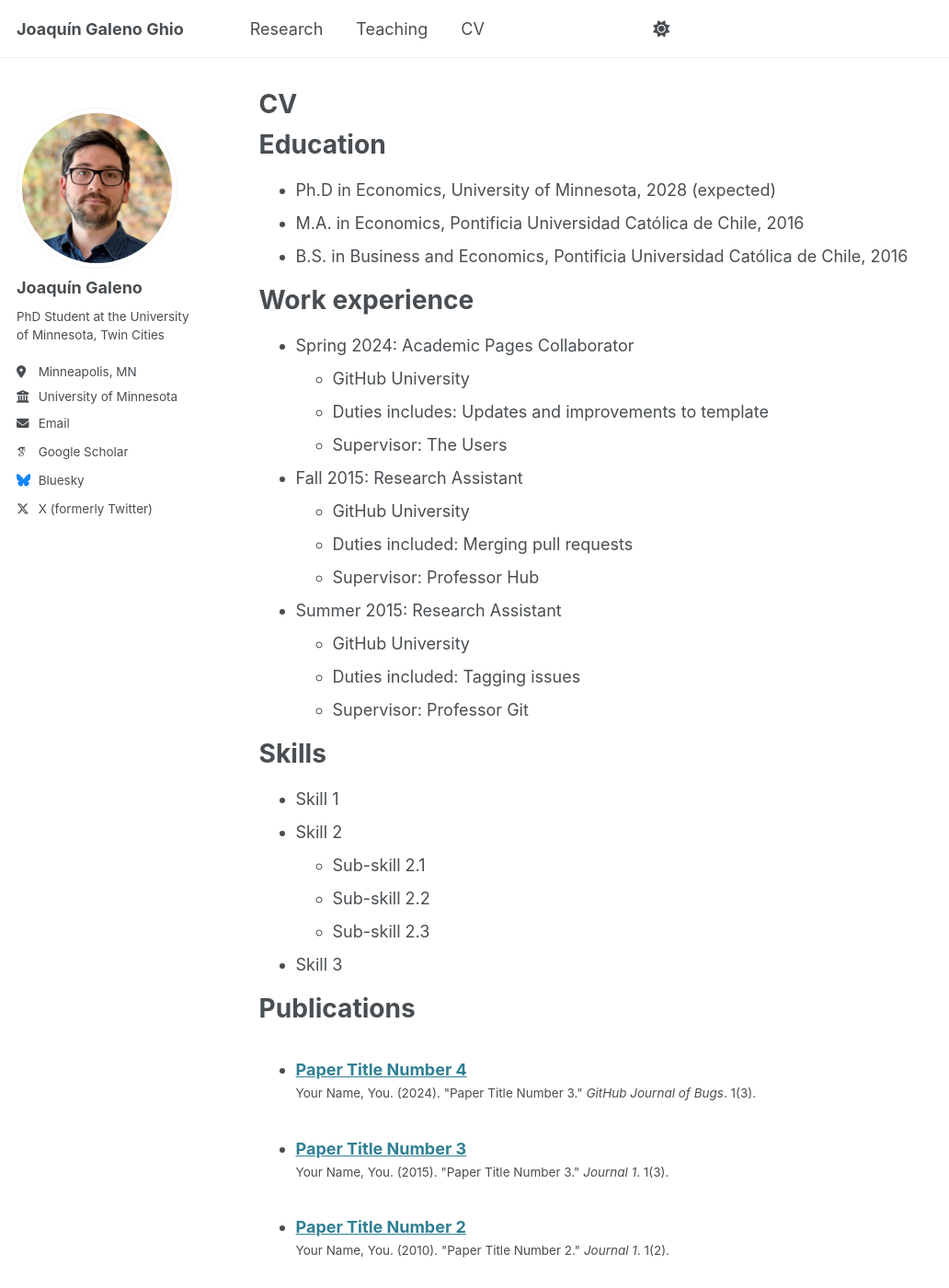
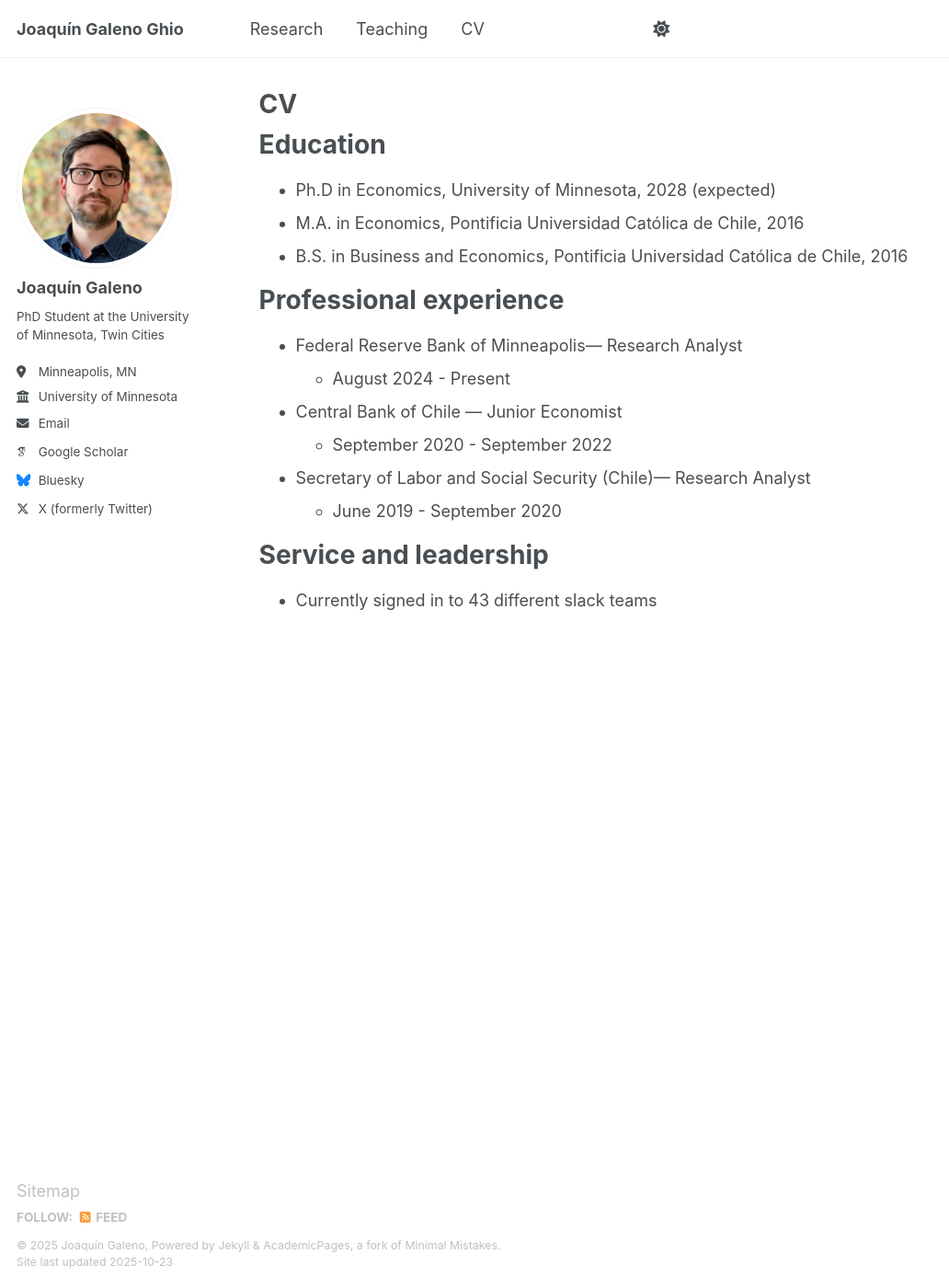
Before and after one commit to galen015/galen015.github.io, a Jekyll site: the page built from _pages/cv.md, in a window 1280 px wide and 1400 px high. Shown: the whole window at 92% size, without its empty margins (0-1032 px from the left). Built offline with Jekyll 4.4.1, drawn with Linux system fonts in a browser that asks for light colours; some web fonts are replaced; some of the changed text lies outside the part shown.

Commit message:
Revise CV with updated professional experience
Updated work experience section and removed skills, publications, talks, and teaching sections.

```diff
--- a/_pages/cv.md
+++ b/_pages/cv.md
@@ -15,49 +15,17 @@ Education
 * M.A. in Economics, Pontificia Universidad Católica de Chile, 2016
 * B.S. in Business and Economics, Pontificia Universidad Católica de Chile, 2016
 
-Work experience
+Professional experience
 ======
-* Spring 2024: Academic Pages Collaborator
-  * GitHub University
-  * Duties includes: Updates and improvements to template
-  * Supervisor: The Users
+* Federal Reserve Bank of Minneapolis— Research Analyst
+  * August 2024 - Present
 
-* Fall 2015: Research Assistant
-  * GitHub University
-  * Duties included: Merging pull requests
-  * Supervisor: Professor Hub
+* Central Bank of Chile — Junior Economist
+  * September 2020 - September 2022
 
-* Summer 2015: Research Assistant
-  * GitHub University
-  * Duties included: Tagging issues
-  * Supervisor: Professor Git
+* Secretary of Labor and Social Security (Chile)— Research Analyst
+  * June 2019 - September 2020
 
-Skills
-======
-* Skill 1
-* Skill 2
-  * Sub-skill 2.1
-  * Sub-skill 2.2
-  * Sub-skill 2.3
-* Skill 3
-
-Publications
-======
-  <ul>{% for post in site.publications reversed %}
-    {% include archive-single-cv.html %}
-  {% endfor %}</ul>
-
-Talks
-======
-  <ul>{% for post in site.talks reversed %}
-    {% include archive-single-talk-cv.html  %}
-  {% endfor %}</ul>
-
-Teaching
-======
-  <ul>{% for post in site.teaching reversed %}
-    {% include archive-single-cv.html %}
-  {% endfor %}</ul>
 
 Service and leadership
 ======
```
